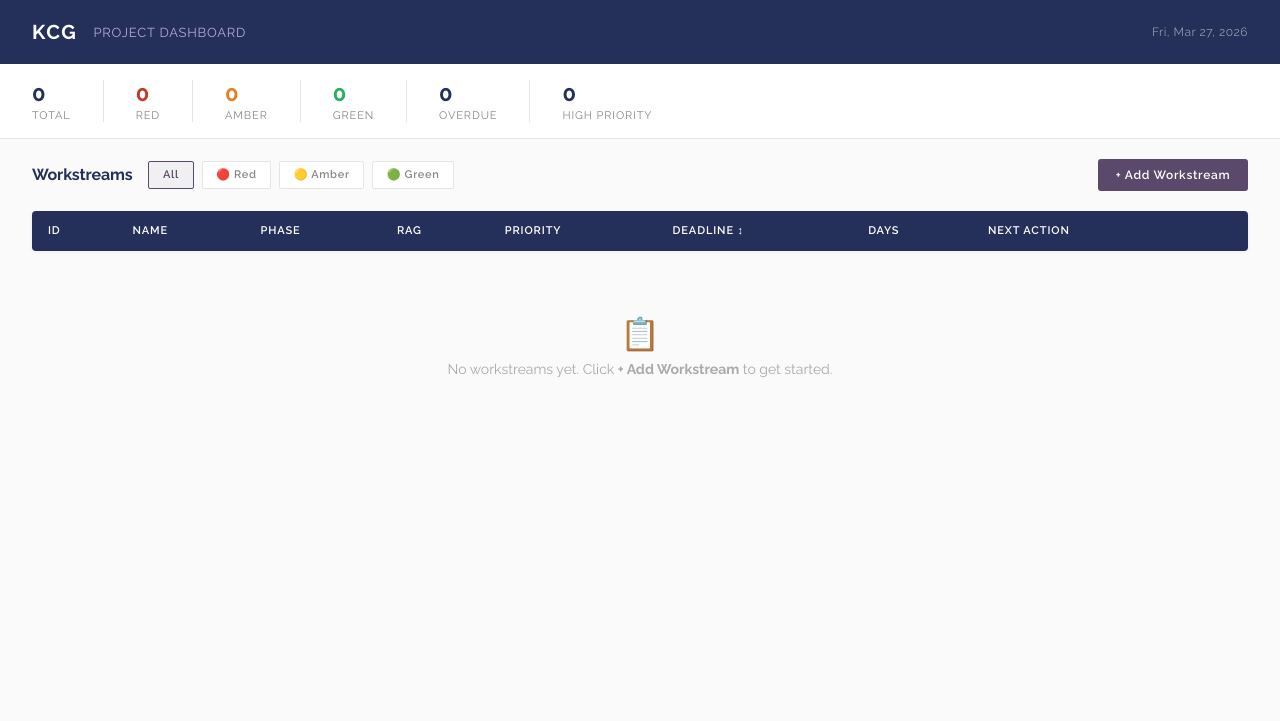
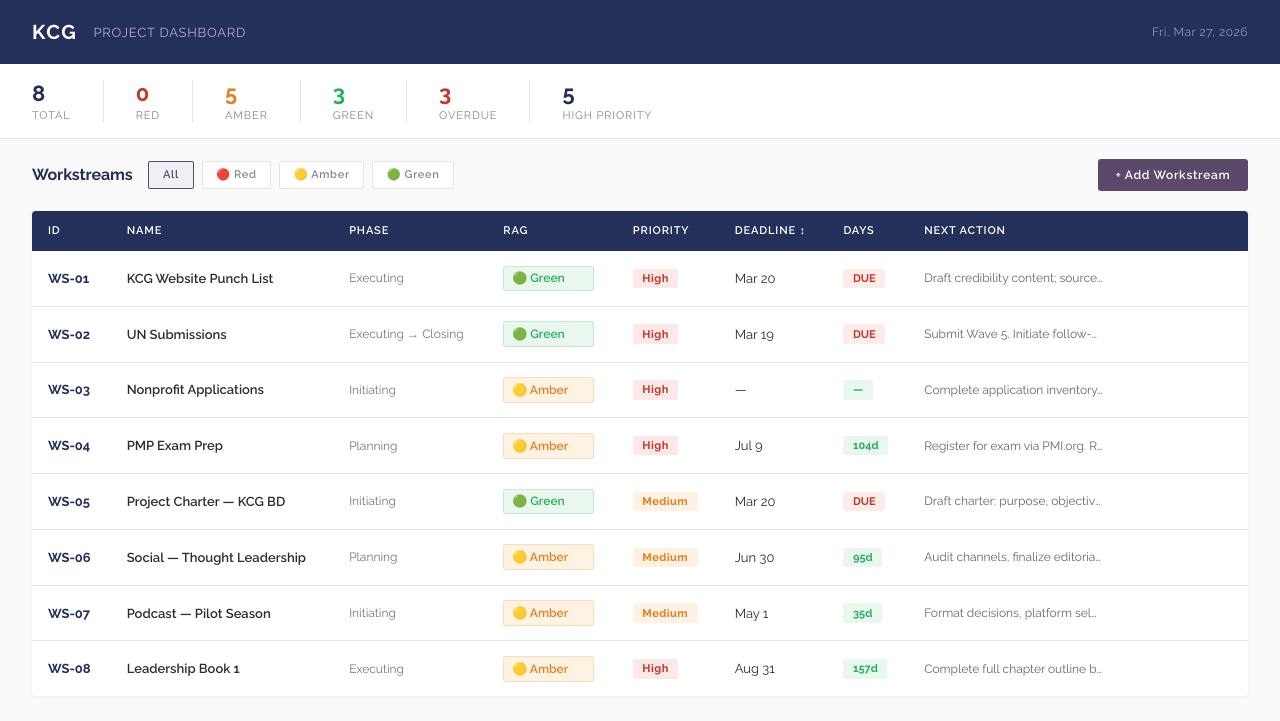
Before and after one commit to jesskovach/kovachconsultants, a Jekyll site: the page tools/kcg_weekly_dashboard.html, which Jekyll copies as it is, in a window 1280 px wide. Shown: the top 721 px of the page. Built offline with Jekyll 4.4.1, drawn with Linux system fonts in a browser that asks for light colours.

Commit message:
Pre-populate dashboard with all 8 workstreams.

```diff
--- a/tools/kcg_weekly_dashboard.html
+++ b/tools/kcg_weekly_dashboard.html
@@ -122,7 +122,7 @@
 
   /* MODAL */
   .modal-overlay{position:fixed;inset:0;background:rgba(36,48,89,0.45);display:flex;align-items:center;justify-content:center;z-index:1000;padding:1rem;}
-  .modal{background:#fff;border-radius:4px;padding:2rem;width:100%;max-width:520px;box-shadow:0 8px 32px rgba(0,0,0,0.18);}
+  .modal{background:#fff;border-radius:4px;padding:2rem;width:100%;max-width:600px;box-shadow:0 8px 32px rgba(0,0,0,0.18);}
   .modal-title{font-size:18px;font-weight:700;color:var(--ink);margin-bottom:1.5rem;letter-spacing:-0.01em;}
   .form-grid{display:grid;grid-template-columns:1fr 1fr;gap:1rem;}
   .form-field{display:flex;flex-direction:column;gap:0.4rem;}
@@ -261,8 +261,66 @@ let expandedRows = new Set();
 function loadData() {
   try {
     const raw = localStorage.getItem(STORAGE_KEY);
-    return raw ? JSON.parse(raw) : { workstreams: [] };
-  } catch(e) { return { workstreams: [] }; }
+    if (raw) return JSON.parse(raw);
+  } catch(e) {}
+
+  // Migrate old kcg_rag if present
+  let oldRag = {};
+  try { oldRag = JSON.parse(localStorage.getItem('kcg_rag')) || {}; } catch(e) {}
+
+  // Seed with all workstreams from CoWork files
+  const seed = [
+    {
+      id:'WS-01', name:'KCG Website Punch List', phase:'Executing',
+      rag: oldRag['WS-01'] || 'GREEN', priority:'High', deadline:'2026-03-20',
+      next:'Draft credibility content; source & finalize testimonials. Mobile testing + voice fixes to follow.',
+      resources:[], log:[], notes:''
+    },
+    {
+      id:'WS-02', name:'UN Submissions', phase:'Executing → Closing',
+      rag: oldRag['WS-02'] || 'GREEN', priority:'High', deadline:'2026-03-19',
+      next:'Submit Wave 5. Initiate follow-up log for Waves 1–4.',
+      resources:[], log:[], notes:''
+    },
+    {
+      id:'WS-03', name:'Nonprofit Applications', phase:'Initiating',
+      rag: oldRag['WS-03'] || 'AMBER', priority:'High', deadline:null,
+      next:'Complete application inventory. Prioritize by deadline and fit. Schedule tasks into calendar.',
+      resources:[], log:[], notes:''
+    },
+    {
+      id:'WS-04', name:'PMP Exam Prep', phase:'Planning',
+      rag: oldRag['WS-04'] || 'AMBER', priority:'High', deadline:'2026-07-09',
+      next:'Register for exam via PMI.org. Run diagnostic test. Schedule 5–7 hrs/week study blocks.',
+      resources:[], log:[], notes:''
+    },
+    {
+      id:'WS-05', name:'Project Charter — KCG BD', phase:'Initiating',
+      rag: oldRag['WS-05'] || 'GREEN', priority:'Medium', deadline:'2026-03-20',
+      next:'Draft charter: purpose, objectives, scope, stakeholders, constraints, success criteria.',
+      resources:[], log:[], notes:''
+    },
+    {
+      id:'WS-06', name:'Social — Thought Leadership', phase:'Planning',
+      rag:'AMBER', priority:'Medium', deadline:'2026-06-30',
+      next:'Audit channels, finalize editorial calendar, activate scheduler. Content bank 8–10 pieces by Mar 27.',
+      resources:['Substack','LinkedIn','Instagram','Facebook'], log:[], notes:'Bi-weekly Substack (Thu). LinkedIn 3x/week. Instagram 2x/week. Cross-post to Facebook.'
+    },
+    {
+      id:'WS-07', name:'Podcast — Pilot Season', phase:'Initiating',
+      rag:'AMBER', priority:'Medium', deadline:'2026-05-01',
+      next:'Format decisions, platform selection, guest list (target 8). First 3 episodes recorded by Apr 23.',
+      resources:[], log:[], notes:'6 episodes pilot. 35–45 min. 70% guest / 30% solo. Bi-weekly release starting May 1.'
+    },
+    {
+      id:'WS-08', name:'Leadership Book 1', phase:'Executing',
+      rag:'AMBER', priority:'High', deadline:'2026-08-31',
+      next:'Complete full chapter outline by Mar 26. Begin Chapter 1 draft. Thu/Fri 8–10am writing blocks.',
+      resources:[], log:[], notes:'80,000–100,000 words. 10 hrs/week minimum. Writing blocks: Thu & Fri 8–10am.'
+    }
+  ];
+
+  return { workstreams: seed };
 }
 
 function saveData() {
@@ -658,6 +714,8 @@ document.addEventListener('keydown', e => {
 
 // ─── INIT ─────────────────────────────────────────────────────────────────────
 document.getElementById('headerDate').textContent = todayStr();
+// Save seeded data if first load
+if (!localStorage.getItem(STORAGE_KEY)) saveData();
 render();
 </script>
 </body>
```
Also changed, not shown: other parts of tools/kcg_weekly_dashboard.html (+5 -7 lines).
